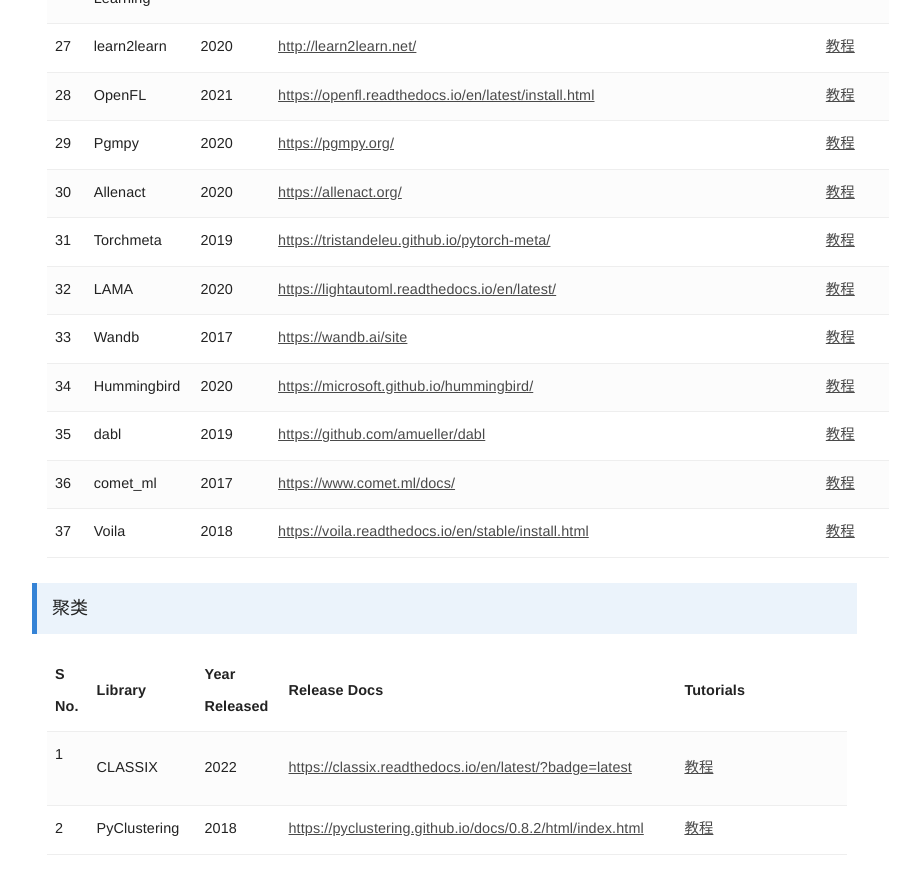
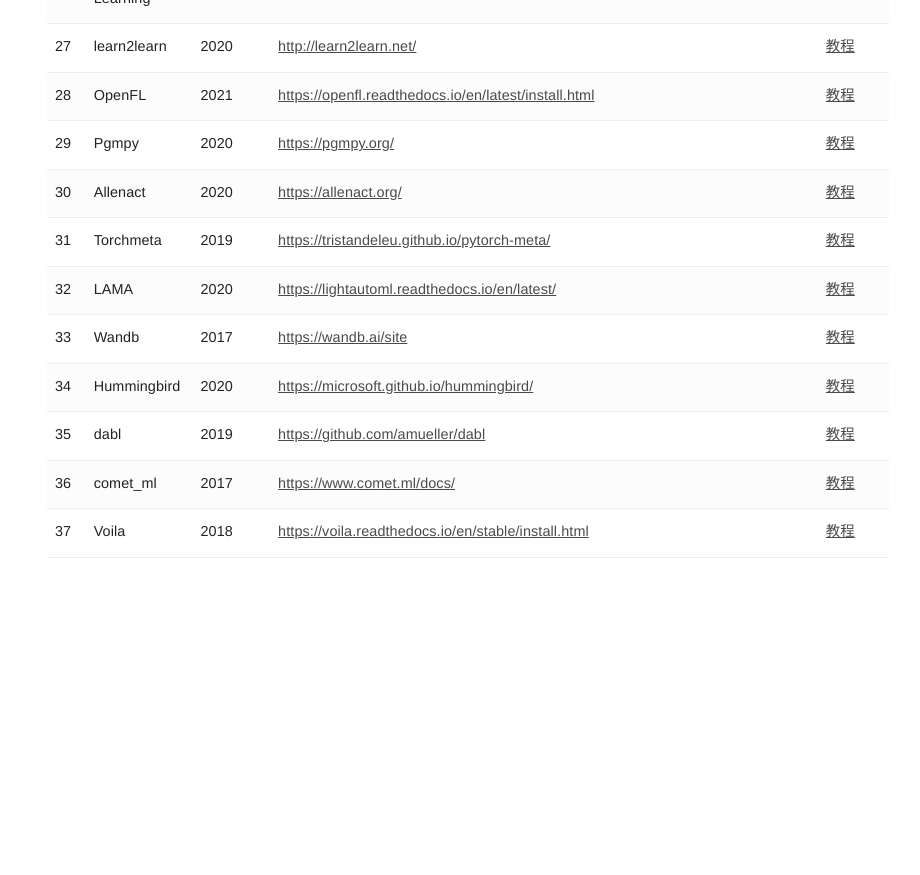
Before and after one commit to bashendixie/Machine_Learning_Notes, a Jekyll site: the page built from _docs/1、机器学习/机器学习资源.md, in a window 1280 px wide and 900 px high, scrolled down 11038 px. Shown: the top 875 px of the window, without its empty margins (343-1263 px from the left). Built offline with Jekyll 4.4.1, drawn with Linux system fonts in a browser that asks for light colours; some web fonts are replaced; after the commit the page ends 11641 px from its top, so only the background shows below that.

Commit message:
no message

```diff
--- a/_docs/1、机器学习/机器学习资源.md
+++ b/_docs/1、机器学习/机器学习资源.md
@@ -91,6 +91,12 @@
 			<td>
 				<a href="https://mediapipe.dev/" target="_blank">mediapipe</a>
 			</td>
+			<td>
+				<a href="https://classix.readthedocs.io/en/latest/?badge=lates" target="_blank">聚类算法库1</a>
+			</td>
+			<td>
+				<a href="https://pyclustering.github.io/docs/0.8.2/html/index.html" target="_blank">聚类算法库2</a>
+			</td>
 		</tr>
 	</tbody>
 </table>
@@ -4244,85 +4250,3 @@
 		</tr>
 	</tbody>
 </table>
-
-
-> 聚类
-<table width="1033" style="font-size: 0.8em;">
-	<tbody>
-		<tr>
-			<td width="44">
-				<strong>
-					S No.
-				</strong>
-			</td>
-			<td width="172">
-				<strong>
-					Library
-				</strong>
-			</td>
-			<td width="103">
-				<strong>
-					Year Released
-				</strong>
-			</td>
-			<td width="595">
-				<strong>
-					Release Docs
-				</strong>
-			</td>
-			<td width="975">
-				<strong>
-					Tutorials
-				</strong>
-			</td>
-		</tr>
-		<tr>
-			<td>
-				<p>
-					1
-				</p>
-			</td>
-			<td>
-				CLASSIX
-			</td>
-			<td>
-				2022
-			</td>
-			<td>
-				<a href="https://classix.readthedocs.io/en/latest/?badge=lates" data-wpel-link="external"
-				target="_blank" rel="follow">
-					https://classix.readthedocs.io/en/latest/?badge=latest
-				</a>
-			</td>
-			<td>
-				<a href="https://analyticsindiamag.com/how-to-perform-fast-and-explainable-clustering-using-classix/"
-				data-wpel-link="internal">
-					教程
-				</a>
-			</td>
-		</tr>
-		<tr>
-			<td>
-				2
-			</td>
-			<td>
-				PyClustering
-			</td>
-			<td>
-				2018
-			</td>
-			<td>
-				<a href="https://pyclustering.github.io/docs/0.8.2/html/index.html" data-wpel-link="external"
-				target="_blank" rel="follow">
-					https://pyclustering.github.io/docs/0.8.2/html/index.html
-				</a>
-			</td>
-			<td>
-				<a href="https://analyticsindiamag.com/comprehensive-guide-to-clarans-clustering-algorithm/"
-				data-wpel-link="internal">
-					教程
-				</a>
-			</td>
-		</tr>
-	</tbody>
-</table>
```
